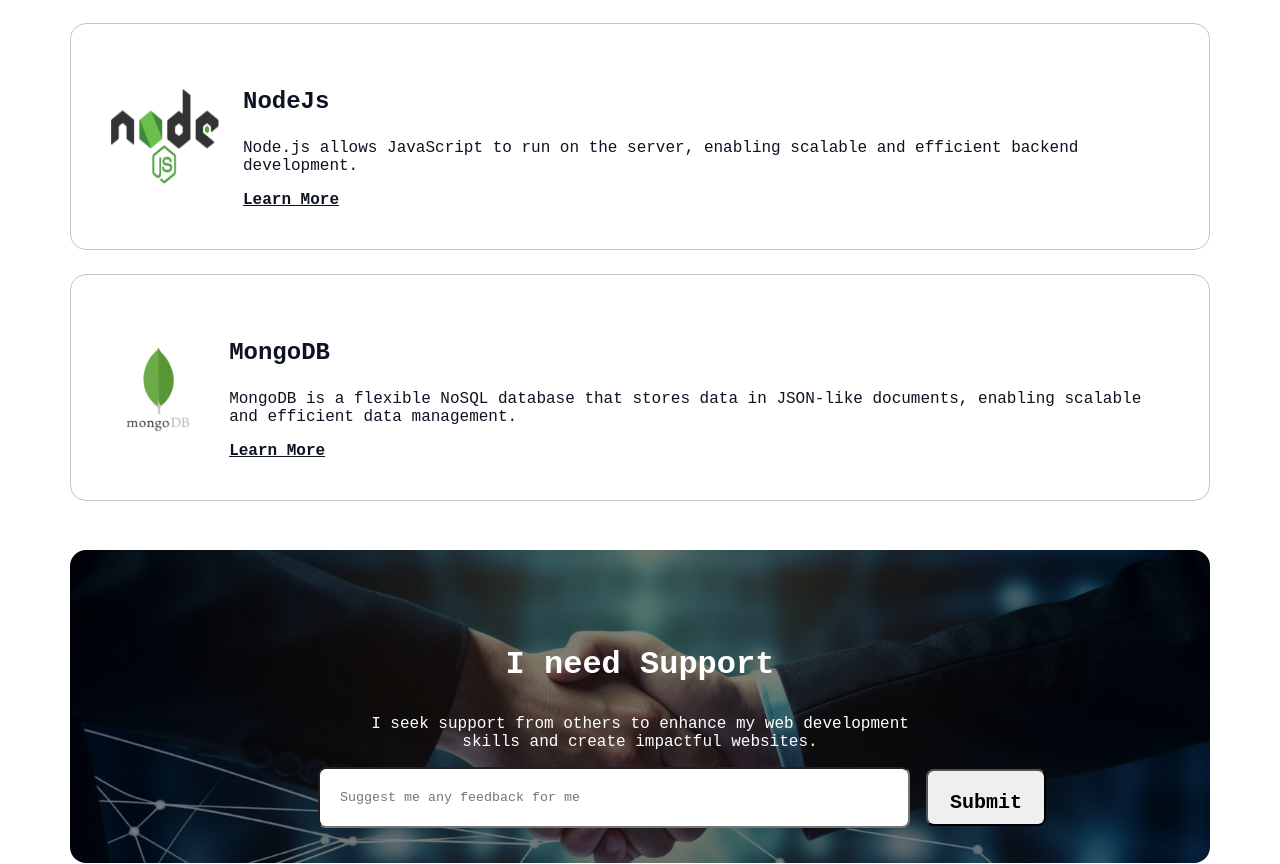
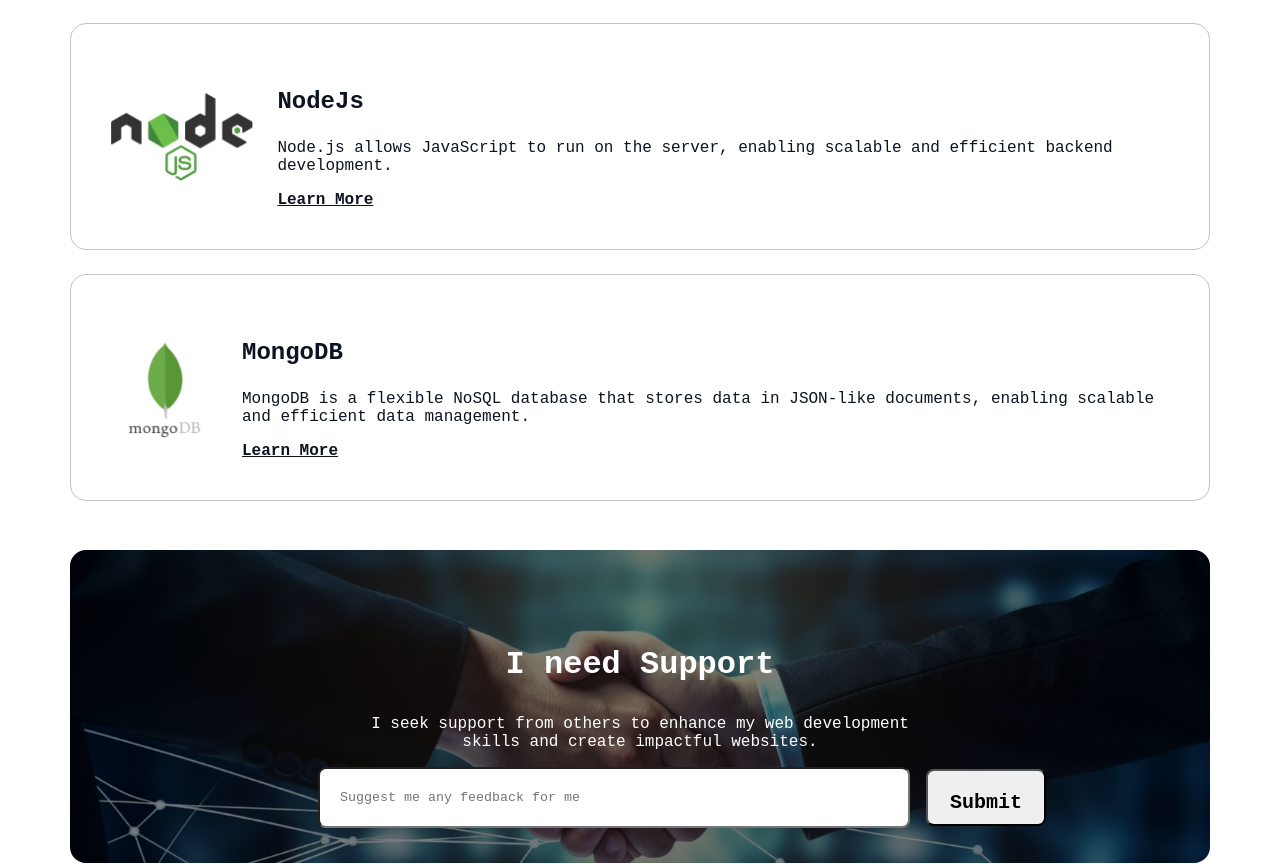
Before and after one commit to nimourhossain/Assignment-1, a plain HTML site: page index.html in a window 1280 px wide. Shown: the part 4336-5200 px from the top of the page. Drawn offline with Linux system fonts and the light colour scheme; a web font is replaced by a local one.

Commit message:
Pictures height width modify

```diff
--- a/index.html
+++ b/index.html
@@ -135,7 +135,7 @@
             </div>
 
             <div class="thrr1">
-                <img class="thrr-img1" src="assets/nodejs.png" alt="">
+                <img class="thrr-img2" src="assets/nodejs.png" alt="">
                 <div class="thrr-two">
                     <h3 class="two-head">NodeJs</h3>
                     <p class="two-para">Node.js allows JavaScript to run on the server, enabling scalable and efficient
@@ -145,7 +145,7 @@
             </div>
 
             <div class="thrr2">
-                <img class="thrr-img1" src="assets/mongodb.png" alt="">
+                <img class="thrr-img3" src="assets/mongodb.png" alt="">
                 <div class="thrr-two">
                     <h3 class="two-head">MongoDB</h3>
                     <p class="two-para">MongoDB is a flexible NoSQL database that stores data in JSON-like documents,
--- a/styles/style.css
+++ b/styles/style.css
@@ -285,6 +285,18 @@ main{
     margin-right: 24px;
 
 }
+.thrr-img2
+{
+    height: 88px;
+    width: 144px;
+    margin-right: 24px;
+
+}
+.thrr-img3{
+    height: 108px;
+    width: 108px;
+    margin-right: 24px;
+}
 .two-head{
     font-size: 24px;
     font-weight: bolder;
```
